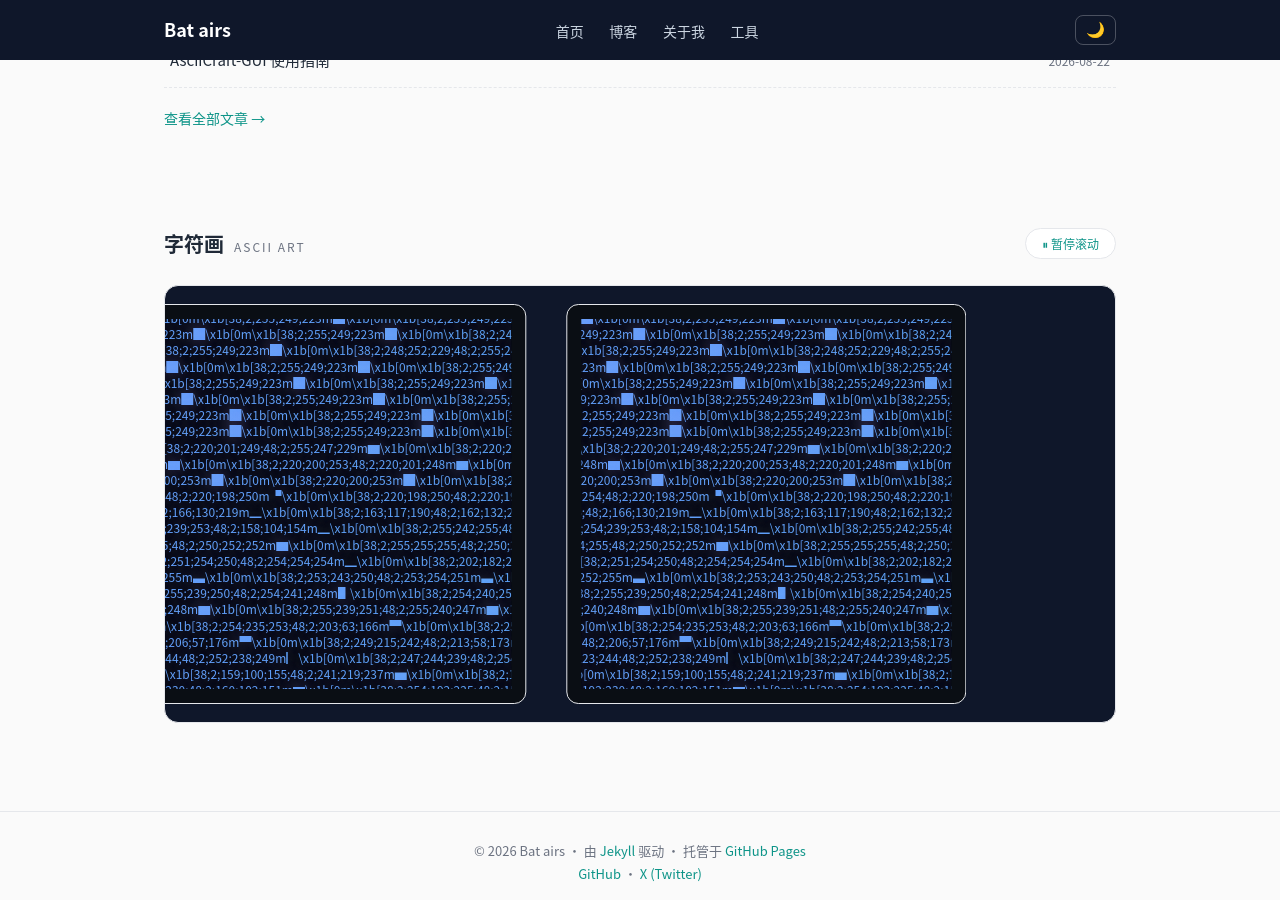
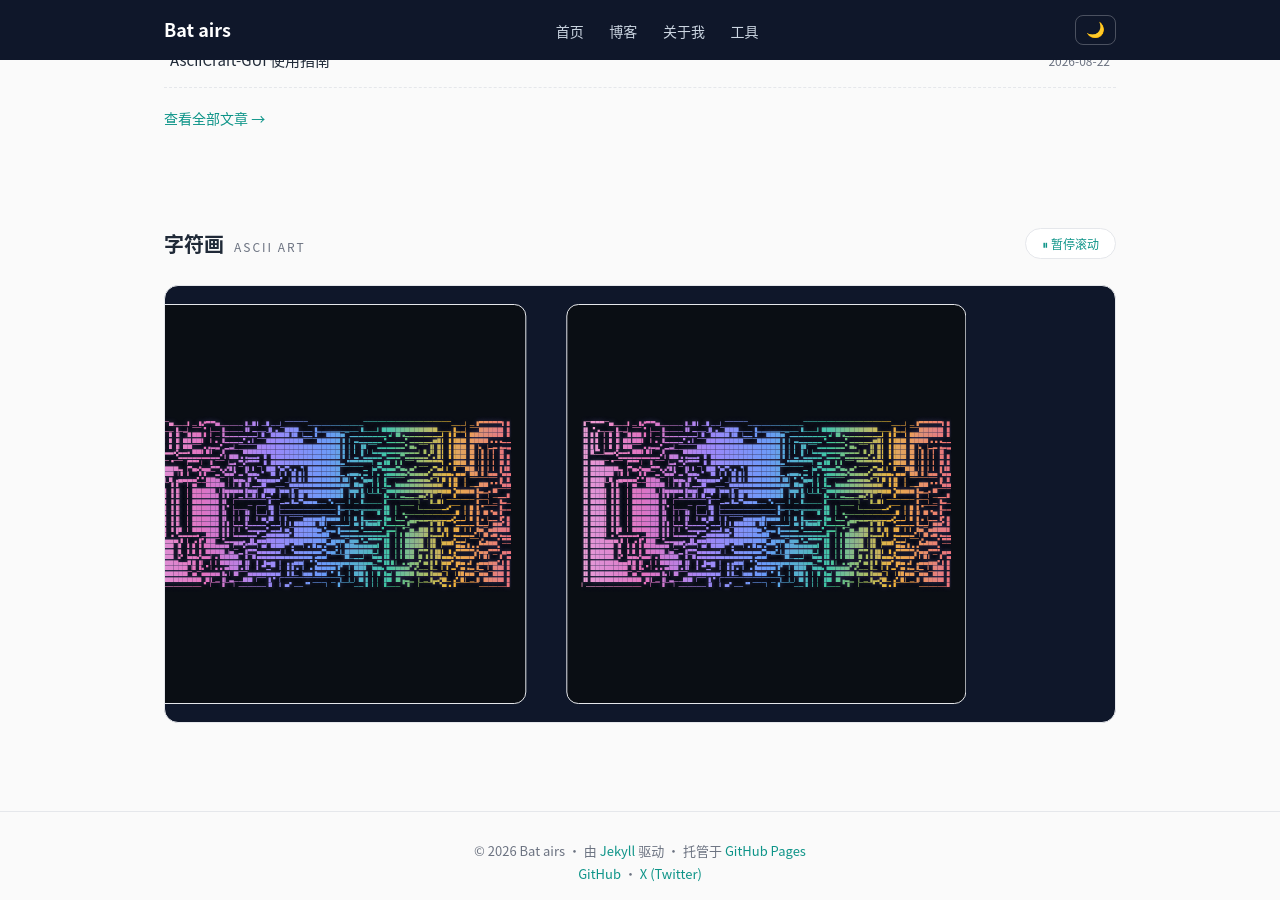
Before and after one commit to Bat-airs/Bat-airs.github.io, a Jekyll site: the page built from index.html, in a window 1280 px wide and 900 px high, scrolled down 956 px. Built offline with Jekyll 4.4.1, drawn with Linux system fonts in a browser that asks for light colours; part of the change alters nothing that is shown.

Commit message:
修复首页字符画变扁：去除 CDN 依赖，内置 ANSI 渲染器并加固校准
- 移除 jsdelivr CDN 的 ansi_up（国内常被墙，加载失败导致渲染脚本整体中断，
  字符画显示为原始转义码乱码/被压扁）
- 新增 assets/js/ansi-art.js：自包含 ANSI→HTML 渲染器（24bit/256/16 色 SGR），
  零外部依赖
- 渲染与校准脚本 try/catch 兜底，等比缩放保持 1:2 字符格
- fitArts 增加 transform-origin 显式设置、字体加载完成后重新校准

```diff
--- /dev/null
+++ b/assets/js/ansi-art.js
@@ -0,0 +1,80 @@
+/* ANSI → HTML 彩色渲染器（自包含，零依赖，无 CDN）
+ *
+ * 用途：渲染 chafa 输出的 ANSI 彩色字符画（支持 24bit / 256 / 16 色 SGR 码）。
+ * 背景：此前依赖 jsdelivr CDN 的 ansi_up，国内常被墙导致渲染脚本整体失效，
+ *       字符画显示为原始转义码乱码（看起来"被压扁"）。现改为本地内置。
+ * 契约：ART-RENDERING.md（行高 = 2 × 字形宽比，保持 chafa 1:2 字符格假设）
+ */
+(function () {
+  "use strict";
+
+  var BASIC = ["#000", "#a00", "#0a0", "#a50", "#00a", "#a0a", "#0aa", "#aaa",
+               "#555", "#f55", "#5f5", "#ff5", "#55f", "#f5f", "#5ff", "#fff"];
+
+  function xterm256(n) {
+    if (n < 16) return BASIC[n];
+    if (n < 232) {
+      n -= 16;
+      function v(c) { return c === 0 ? "00" : (55 + c * 40).toString(16); }
+      return "#" + v(Math.floor(n / 36)) + v(Math.floor((n % 36) / 6)) + v(n % 6);
+    }
+    var g = (8 + (n - 232) * 10).toString(16);
+    return "#" + g + g + g;
+  }
+
+  /* 把含 ANSI 转义序列的文本转成带 <span> 的彩色 HTML */
+  window.ansiToHtml = function (text) {
+    var esc = text.replace(/&/g, "&amp;").replace(/</g, "&lt;").replace(/>/g, "&gt;");
+    var html = "", fg = null, bg = null, open = false;
+    var re = /\x1b\[([0-9;]*)m/g;
+    var last = 0, m;
+    function close() { if (open) { html += "</span>"; open = false; } }
+    function apply() {
+      close();
+      var parts = [];
+      if (fg) parts.push("color:" + fg);
+      if (bg) parts.push("background-color:" + bg);
+      if (parts.length) { html += '<span style="' + parts.join(";") + '">'; open = true; }
+    }
+    while ((m = re.exec(esc)) !== null) {
+      html += esc.slice(last, m.index);
+      last = m.index + m[0].length;
+      var codes = m[1] ? m[1].split(";").map(Number) : [0];
+      var i = 0;
+      while (i < codes.length) {
+        var c = codes[i];
+        if (c === 0) { fg = null; bg = null; i++; }
+        else if (c >= 30 && c <= 37) { fg = BASIC[c - 30]; i++; }
+        else if (c >= 90 && c <= 97) { fg = BASIC[c - 90 + 8]; i++; }
+        else if (c >= 40 && c <= 47) { bg = BASIC[c - 40]; i++; }
+        else if (c >= 100 && c <= 107) { bg = BASIC[c - 100 + 8]; i++; }
+        else if ((c === 38 || c === 48) && codes[i + 1] === 5) {
+          var col5 = xterm256(codes[i + 2]);
+          if (c === 38) fg = col5; else bg = col5;
+          i += 3;
+        } else if ((c === 38 || c === 48) && codes[i + 1] === 2) {
+          var col2 = "rgb(" + codes[i + 2] + "," + codes[i + 3] + "," + codes[i + 4] + ")";
+          if (c === 38) fg = col2; else bg = col2;
+          i += 5;
+        } else i++;
+      }
+      apply();
+    }
+    html += esc.slice(last);
+    close();
+    return html;
+  };
+
+  /* 去掉 ANSI 码，只留纯字符（兜底显示） */
+  window.stripAnsi = function (text) {
+    return text.replace(/\x1b\[[0-9;?]*[A-Za-z]/g, "");
+  };
+
+  /* 清理 chafa 原始输出：字面 \x1b → 真实 ESC；去掉光标控制等非 SGR 序列 */
+  window.cleanAnsi = function (text) {
+    return text
+      .replace(/\\x1b/g, "\x1b")
+      .replace(/\x1b\[\?25[lh]/g, "")
+      .replace(/\x1b\[[0-9;?]*[A-LN-Za-ln-z]/g, "");
+  };
+})();
--- a/index.html
+++ b/index.html
@@ -74,7 +74,7 @@ title: 首页
     {% endif %}
   </div>
 </section>
-<script src="https://cdn.jsdelivr.net/npm/ansi_up@5.2.1/ansi_up.min.js"></script>
+<script src="/assets/js/ansi-art.js"></script>
 <script>
 (function () {
   var track = document.getElementById("marqueeTrack");
@@ -95,15 +95,21 @@ title: 首页
     }
   });
 })();
-/* ANSI 彩色字符画（chafa 输出）渲染 */
-document.querySelectorAll(".ansi-art").forEach(function (pre) {
-  var txt = pre.textContent
-    .replace(/\\x1b/g, "\x1b")      /* 还原字面 \x1b 为真实 ESC */
-    .replace(/\x1b\[\?25l/g, "")
-    .replace(/\x1b\[\?25h/g, "")
-    .replace(/\x1b\[7m/g, "");
-  pre.innerHTML = new AnsiUp().ansi_to_html(txt);
-});
+/* ---- ANSI 彩色字符画渲染（本地内置，无 CDN 依赖）---- */
+function renderArts() {
+  document.querySelectorAll(".ansi-art").forEach(function (pre) {
+    var txt = window.cleanAnsi ? cleanAnsi(pre.textContent) : pre.textContent;
+    if (window.ansiToHtml) {
+      try {
+        pre.innerHTML = ansiToHtml(txt);
+      } catch (e) {
+        pre.textContent = stripAnsi(txt); /* 兜底：至少显示纯字符 */
+      }
+    } else {
+      pre.textContent = stripAnsi(txt);
+    }
+  });
+}
 /* 字符画渲染校准：实测字形宽比 r，行高 = 2r（匹配 chafa 的 1:2 字符格假设） */
 function measureGlyphRatio() {
   var probe = document.createElement("span");
@@ -112,23 +118,32 @@ function measureGlyphRatio() {
   document.body.appendChild(probe);
   var r = probe.offsetWidth / 100;
   document.body.removeChild(probe);
-  return r || 0.6;
+  return r || 0.602;
 }
-/* 字符画缩放适配正方形展示框 */
+/* 字符画缩放适配正方形展示框（等比缩放，不变形） */
 function fitArts() {
   var r = measureGlyphRatio();
   document.querySelectorAll(".art-fit").forEach(function (fit) {
     var pre = fit.querySelector("pre");
     if (!pre) return;
     pre.style.transform = "none";
+    pre.style.transformOrigin = "center";
     pre.style.lineHeight = (2 * r) + "";   /* 校准行高，画面不变形 */
     var boxW = fit.clientWidth, boxH = fit.clientHeight;
     var natW = pre.offsetWidth, natH = pre.offsetHeight;
     if (!natW || !natH) return;
     var s = Math.min(boxW / natW, boxH / natH, 1);
-    pre.style.transform = "scale(" + s + ")";
+    pre.style.transform = s < 1 ? "scale(" + s + ")" : "none";
   });
 }
-window.addEventListener("load", fitArts);
+function onArtReady() {
+  renderArts();
+  fitArts();
+}
+window.addEventListener("load", onArtReady);
 window.addEventListener("resize", fitArts);
+if (document.fonts && document.fonts.ready) {
+  document.fonts.ready.then(fitArts); /* 内置字体加载完成后再校准一次 */
+}
+onArtReady(); /* 脚本位于 body 末尾，DOM 已就绪 */
 </script>
```
